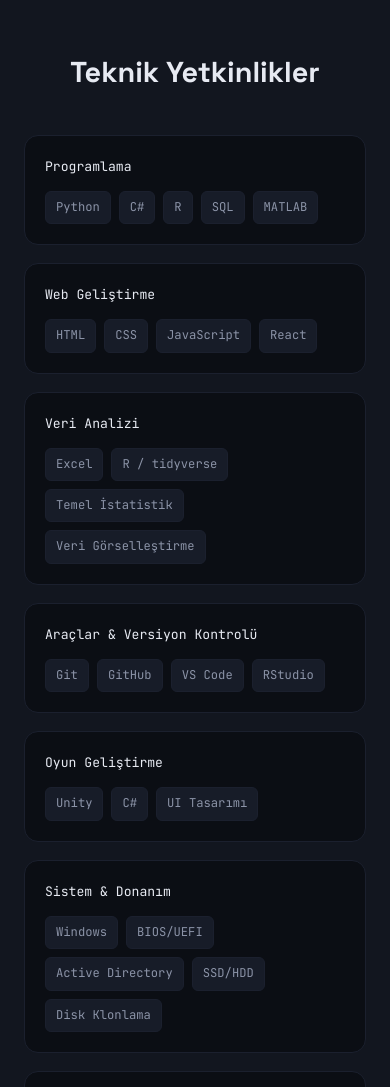
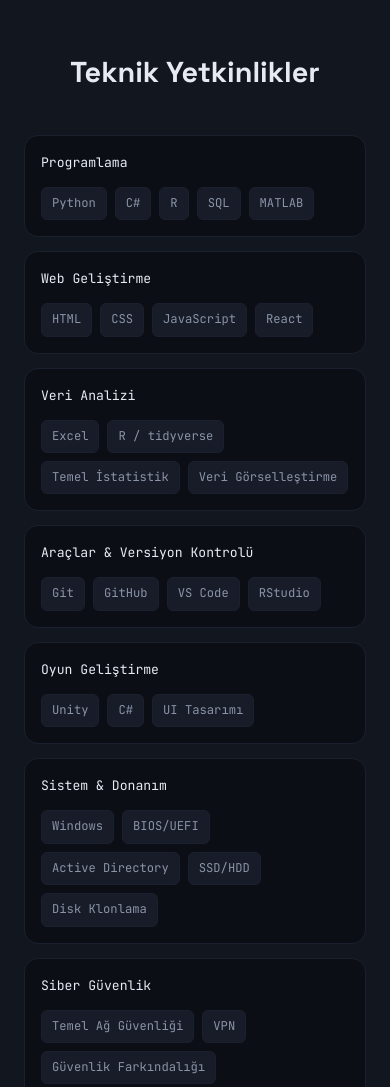
Before and after one commit to tulineren/tulineren.github.io, a plain HTML site: page index.html in a window 390 px wide. Shown: the part 1840-2927 px from the top of the page. Drawn offline with Linux system fonts and the light colour scheme.

Commit message:
kartların boyutları güncellendi

```diff
--- a/styles.css
+++ b/styles.css
@@ -400,8 +400,40 @@ body::before{
 
 /* Skills */
 .skills-grid{
-  display:grid; grid-template-columns:repeat(auto-fit, minmax(240px,1fr));
+  display:grid;
+  grid-template-columns:repeat(4, minmax(0, 1fr));
   gap:18px;
+  width:100%;
+}
+
+.skill-card{
+  background:var(--bg);
+  border:1px solid var(--border-soft);
+  border-radius:var(--radius-m);
+  padding:20px;
+  min-width:0;
+}
+
+.skill-cat{
+  color:var(--text-primary);
+  font-size:0.82rem;
+  margin:0 0 14px;
+}
+
+.chips{
+  display:flex;
+  flex-wrap:wrap;
+  gap:8px;
+}
+
+.chip{
+  font-family:var(--font-mono);
+  font-size:0.76rem;
+  background:var(--bg-elevated-2);
+  color:var(--text-muted);
+  border:1px solid var(--border-soft);
+  padding:6px 10px;
+  border-radius:6px;
 }
 .skill-card{
   background:var(--bg); border:1px solid var(--border-soft);
@@ -531,3 +563,21 @@ body::before{
 @media (prefers-reduced-motion: reduce){
   *{ animation-duration:0.01ms !important; animation-iteration-count:1 !important; transition-duration:0.01ms !important; scroll-behavior:auto !important; }
 }
+
+/* Skills - Responsive */
+@media (max-width: 1100px){
+  .skills-grid{
+    grid-template-columns:repeat(2, minmax(0, 1fr));
+  }
+}
+
+@media (max-width: 600px){
+  .skills-grid{
+    grid-template-columns:1fr;
+    gap:14px;
+  }
+
+  .skill-card{
+    padding:16px;
+  }
+}
```
Also changed, not shown: index.html (+1 -1 lines).
